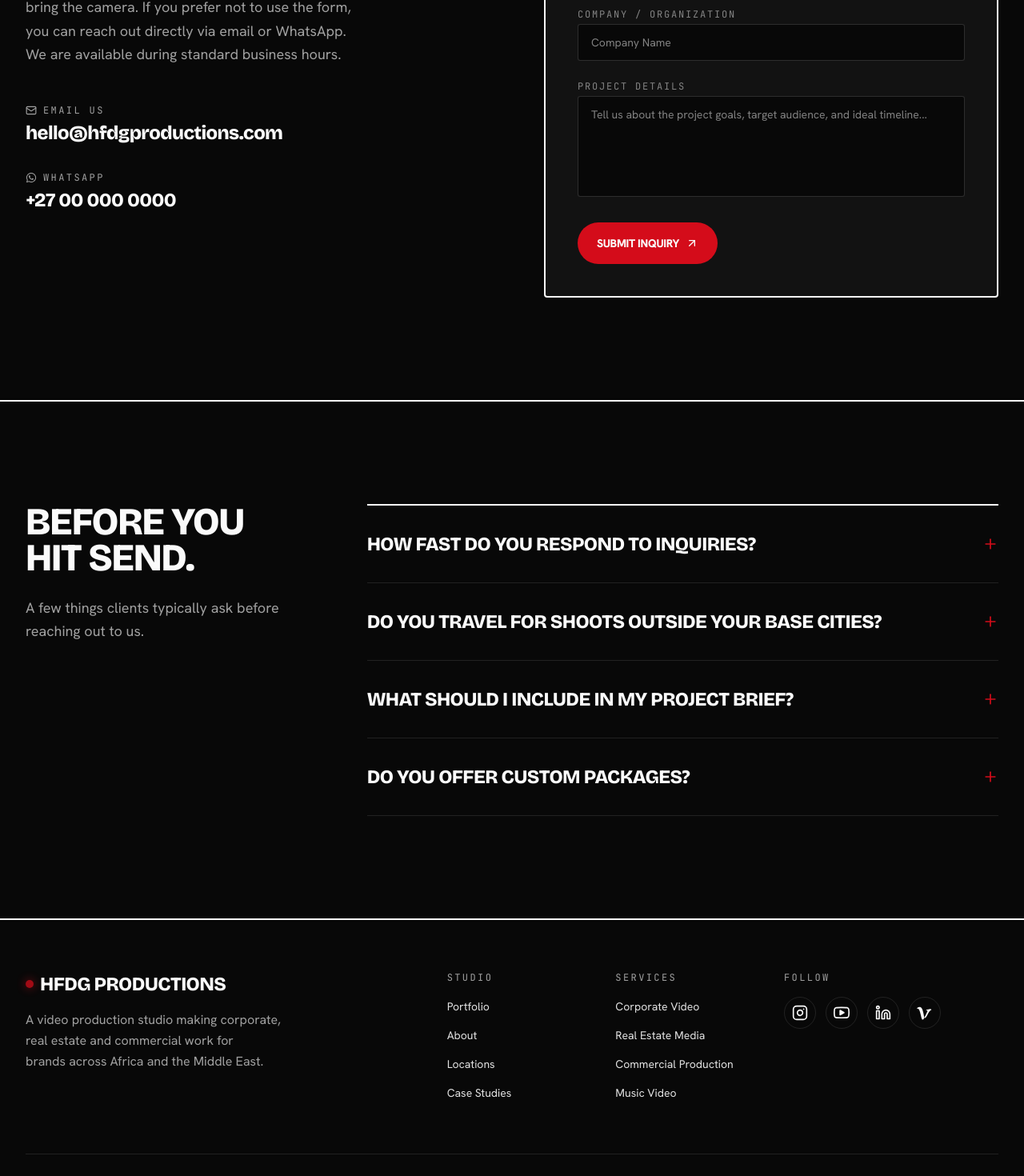
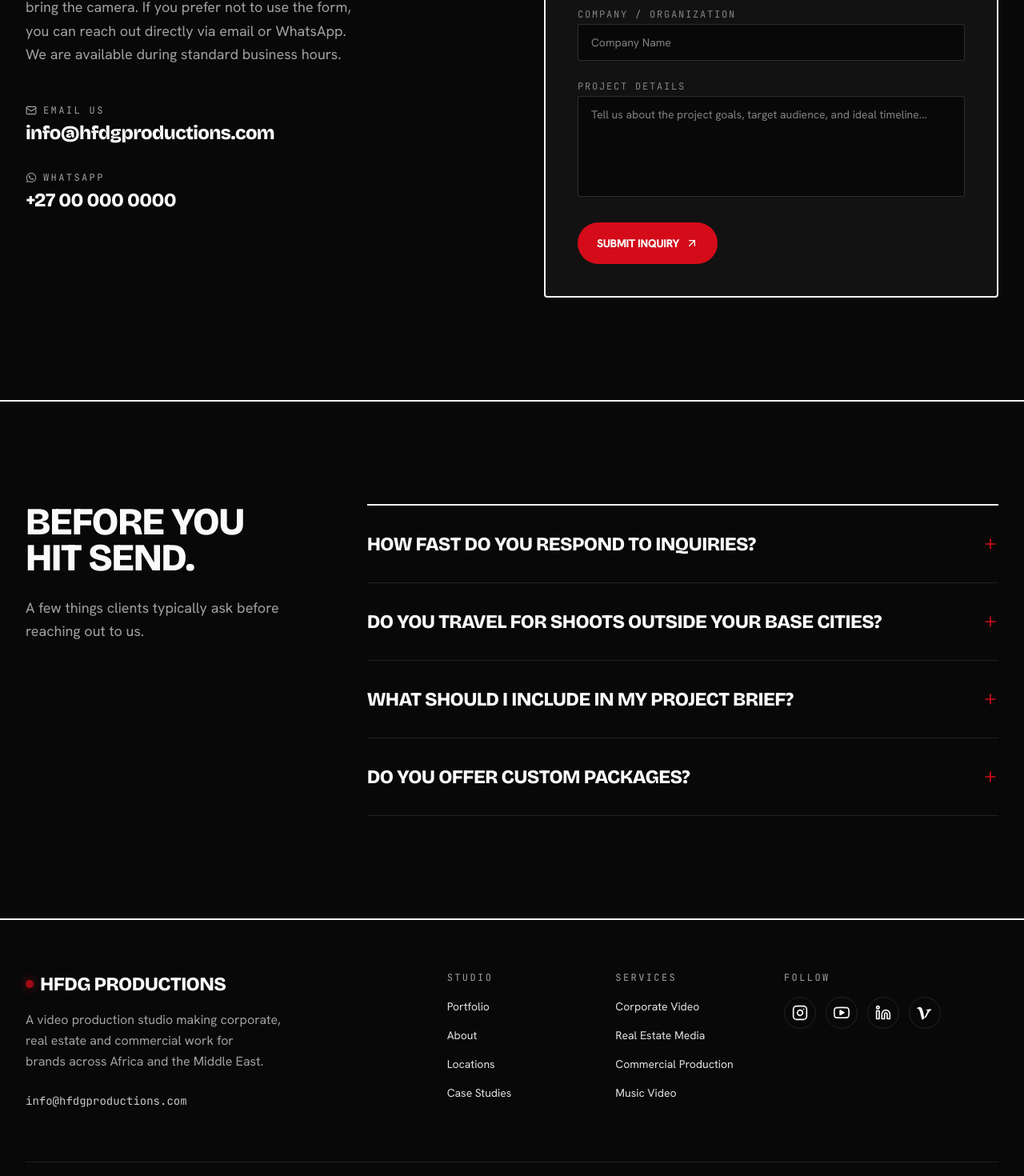
Before and after one commit to LM-Studios-Work/HFDG-Productions, a Next.js app: page /contact in a window 1280 px wide. Shown: the part 829-2299 px from the top of the page at 80% size. Built offline with nearby package versions, Linux system fonts and the light colour scheme.

Commit message:
updated contact page

```diff
--- a/components/contact-page-form.tsx
+++ b/components/contact-page-form.tsx
@@ -44,14 +44,14 @@ export function ContactPageForm() {
             <div className="mt-12 space-y-8">
               <Reveal delay={0.15} direction="left">
                 <a
-                  href="mailto:hello@hfdgproductions.com"
+                  href="mailto:info@hfdgproductions.com"
                   className="group flex flex-col gap-1"
                 >
                   <span className="flex items-center gap-2 font-mono text-xs uppercase tracking-[0.2em] text-muted-foreground transition-colors group-hover:text-foreground">
                     <Mail className="size-3.5" /> Email us
                   </span>
                   <span className="font-heading text-2xl font-extrabold tracking-tight transition-colors group-hover:text-accent">
-                    hello@hfdgproductions.com
+                    info@hfdgproductions.com
                   </span>
                 </a>
               </Reveal>
--- a/components/contact.tsx
+++ b/components/contact.tsx
@@ -47,10 +47,10 @@ export function Contact() {
           <RevealGroup stagger={0.1} className="mt-10 space-y-6">
             <RevealItem direction="left">
               <a
-                href="mailto:hello@hfdgproductions.com"
+                href="mailto:info@hfdgproductions.com"
                 className="group flex w-fit items-center gap-2 font-heading text-2xl font-extrabold tracking-tight md:text-3xl"
               >
-                hello@hfdgproductions.com
+                info@hfdgproductions.com
                 <ArrowUpRight className="size-6 text-muted-foreground transition-transform group-hover:-translate-y-0.5 group-hover:translate-x-0.5 group-hover:text-foreground" />
               </a>
             </RevealItem>
--- a/components/site-footer.tsx
+++ b/components/site-footer.tsx
@@ -118,6 +118,14 @@ export function SiteFooter() {
                 A video production studio making corporate, real estate and
                 commercial work for brands across Africa and the Middle East.
               </p>
+              <div className="mt-6">
+                <a
+                  href="mailto:info@hfdgproductions.com"
+                  className="font-mono text-sm text-foreground/80 transition-colors hover:text-accent"
+                >
+                  info@hfdgproductions.com
+                </a>
+              </div>
             </RevealItem>
 
             {columns.map((col) => (
--- a/components/site-header.tsx
+++ b/components/site-header.tsx
@@ -165,6 +165,18 @@ export function SiteHeader() {
               Get in touch
               <ArrowRight className="size-4" />
             </a>
+
+            <div className="mt-8 pt-6 border-t border-white/10 flex flex-col gap-1.5">
+              <span className="font-mono text-[10px] uppercase tracking-widest text-white/50">
+                Direct Email
+              </span>
+              <a
+                href="mailto:info@hfdgproductions.com"
+                className="font-mono text-sm text-white/80 hover:text-accent transition-colors"
+              >
+                info@hfdgproductions.com
+              </a>
+            </div>
           </nav>
         </div>
       )}
```
Also changed, not shown: 1 other file (tests, documents, lock files or other folders).
